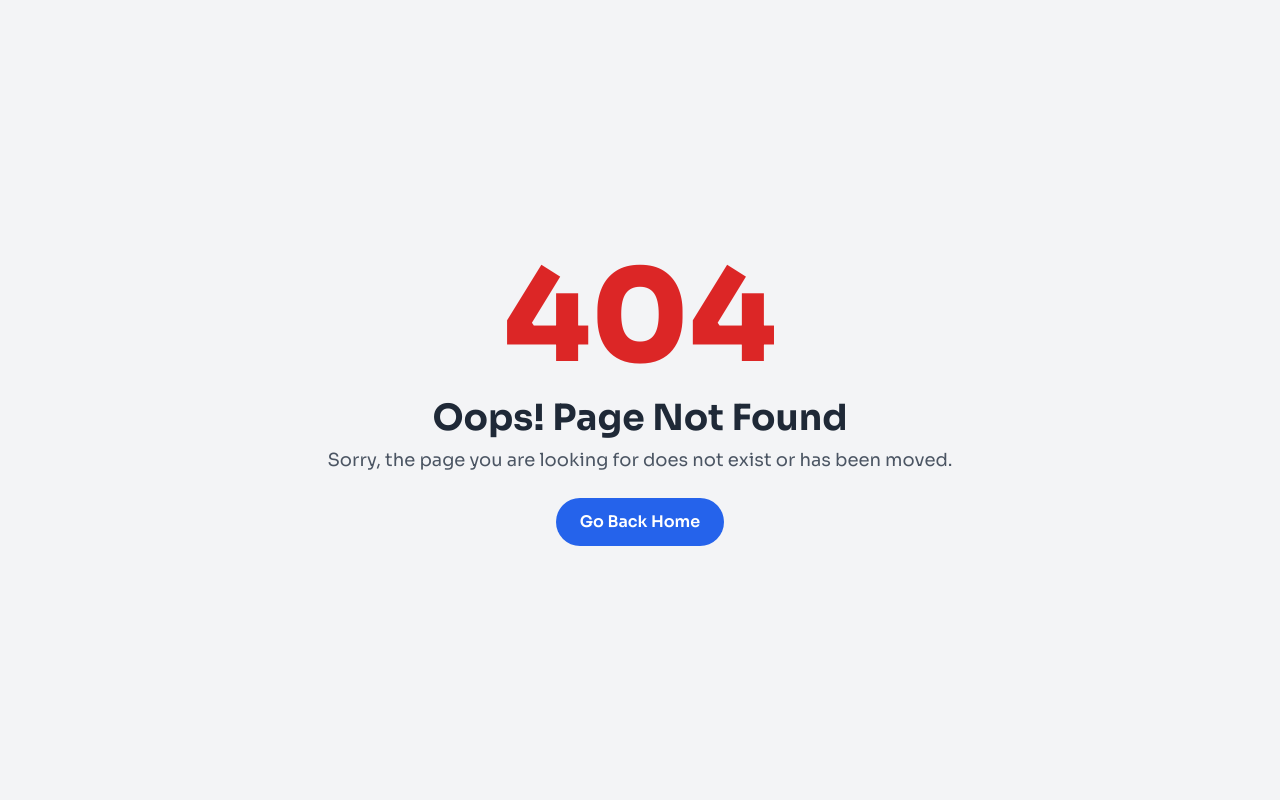
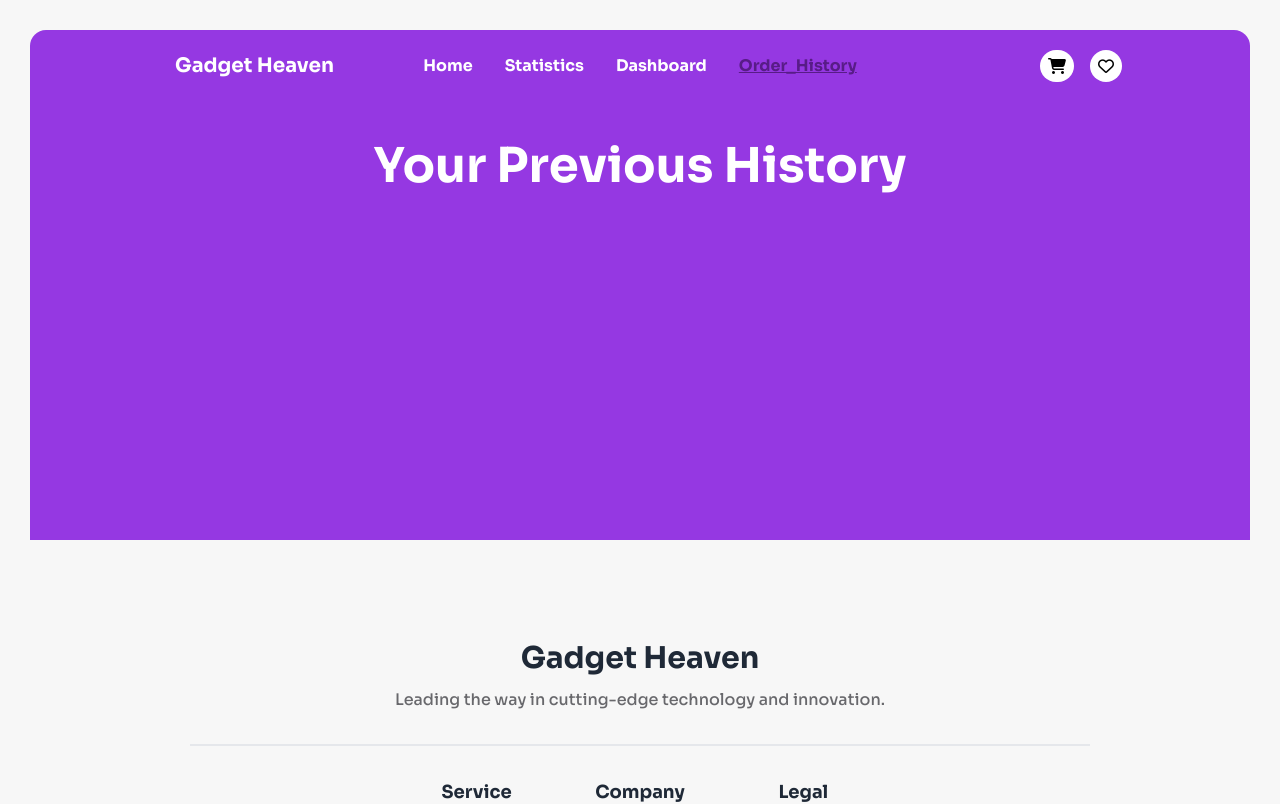
Before and after one commit to Toha-Hossain28/GadgetHeaven, a React (Vite) app: page /order_history in a window 1280 px wide. Before the commit this address had no page. Shown: the top 804 px of the page. Built offline with nearby package versions, Linux system fonts and the light colour scheme.

Commit message:
probably finished

```diff
--- a/src/ItemContext.jsx
+++ b/src/ItemContext.jsx
@@ -8,6 +8,7 @@ export const ItemsContext = createContext();
 export function ItemsProvider({ children }) {
   const [cartItems, setCartItems] = useState([]);
   const [wishlistItems, setWishlistItems] = useState([]);
+  const [allOrders, setAllOrders] = useState([]);
 
   // Function to add an item to the cart
   const addToCart = (itemId) => {
@@ -47,6 +48,8 @@ export function ItemsProvider({ children }) {
         removeFromCart,
         removeFromWishlist,
         setCartItems,
+        allOrders,
+        setAllOrders,
       }}
     >
       {children}
--- /dev/null
+++ b/src/Layouts/OrderHistory.jsx
@@ -0,0 +1,57 @@
+import Footer from "../components/Footer";
+import NavBar from "../components/NavBar";
+import { useContext } from "react";
+import { ItemsContext } from "../ItemContext";
+
+function OrderHistory() {
+  const {
+    cartItems,
+    wishlistItems,
+    addToCart,
+    addToWishlist,
+    setCartItems,
+    allOrders,
+    setAllOrders,
+  } = useContext(ItemsContext);
+
+  console.log(allOrders);
+  return (
+    <div className="max-w-[1600px] border-x-[30px] border-t-[30px]  border-transparent mx-auto">
+      <NavBar />
+      <h1 className="bg-[#9538E2] font-bold text-5xl text-white text-center pt-10">
+        Your Previous History
+      </h1>
+      <div className="min-h-[350px] bg-[#9538E2] grid grid-cols-3  py-20 px-10 gap-5">
+        {allOrders.map((order) => (
+          <div className="card card-compact bg-base-100 shadow-xl">
+            <figure className="p-6">
+              <img
+                src={order.product_image}
+                className="rounded-box w-[425px] h-[340px]"
+              />
+            </figure>
+            <div className="card-body">
+              <h2 className="font-semibold text-2xl text-[#09080F] pl-2">
+                {order.product_title}
+              </h2>
+              <p className="font-medium text-xl text-[#09080F99] pl-2">
+                Price: ${order.price}
+              </p>
+              <div className="card-actions pl-2">
+                <button
+                  className="btn border border-purple-600 rounded-full text-purple-600"
+                  onClick={() => navigate(`/products/${product_id}`)}
+                >
+                  View Details
+                </button>
+              </div>
+            </div>
+          </div>
+        ))}
+      </div>
+      <Footer />
+    </div>
+  );
+}
+
+export default OrderHistory;
--- a/src/Pages/CartBox.jsx
+++ b/src/Pages/CartBox.jsx
@@ -7,8 +7,15 @@ import CartItem from "../components/CartItem";
 import modal from "../assets/modal.png";
 
 function CartBox() {
-  const { cartItems, wishlistItems, addToCart, addToWishlist, setCartItems } =
-    useContext(ItemsContext);
+  const {
+    cartItems,
+    wishlistItems,
+    addToCart,
+    addToWishlist,
+    setCartItems,
+    allOrders,
+    setAllOrders,
+  } = useContext(ItemsContext);
 
   const data = useLoaderData();
   const { pathname } = useLocation();
@@ -101,6 +108,8 @@ function CartBox() {
               <button
                 className="btn w-full outline-none rounded-full"
                 onClick={() => {
+                  const newOrders = [...allOrders, ...cartedItems];
+                  setAllOrders(newOrders);
                   setCartItems([]);
                   setPurchaseBtn(true);
                   navigate("/");
--- a/src/components/NavBar.jsx
+++ b/src/components/NavBar.jsx
@@ -14,7 +14,11 @@ function NavBar() {
   const [alterNav, setAlterNav] = useState(true);
 
   useEffect(() => {
-    if (pathname == "/" || pathname.includes("categories")) {
+    if (
+      pathname == "/" ||
+      pathname.includes("categories") ||
+      pathname == "/order_history"
+    ) {
       setAlterNav(false);
     }
   }, [pathname]);
@@ -109,12 +113,12 @@ function NavBar() {
             </li>
             <li>
               <NavLink
-                to={"/myWish"}
+                to={"/order_history"}
                 className={({ isActive }) =>
                   isActive ? "underline text-purple-900" : ""
                 }
               >
-                My Wish
+                Order_History
               </NavLink>
             </li>
           </ul>
--- a/src/routes/Routes.jsx
+++ b/src/routes/Routes.jsx
@@ -9,6 +9,7 @@ import DashboardLayout from "../Layouts/DashboardLayout";
 import CartBox from "../Pages/CartBox";
 import WishList from "../Pages/WishList";
 import Statistics from "../Pages/Statistics";
+import OrderHistory from "../Layouts/OrderHistory";
 
 const router = createBrowserRouter([
   {
@@ -37,19 +38,17 @@ const router = createBrowserRouter([
         path: "/statistics",
         element: <Statistics />,
       },
-      {
-        path: "/myWish",
-        element: <>hello</>,
-      },
     ],
   },
   {
     path: "/products/:product_id",
     element: <ProductDetails />,
+    errorElement: <ErrorPage />,
     loader: () => fetch("/fakeData.json"),
   },
   {
     path: "/dashboard",
+    errorElement: <ErrorPage />,
     element: <DashboardLayout />,
     children: [
       {
@@ -64,6 +63,10 @@ const router = createBrowserRouter([
       },
     ],
   },
+  {
+    path: "/order_history",
+    element: <OrderHistory />,
+  },
 ]);
 
 export default router;
```
Also changed, not shown: 2 other files (tests, documents, lock files or other folders).
